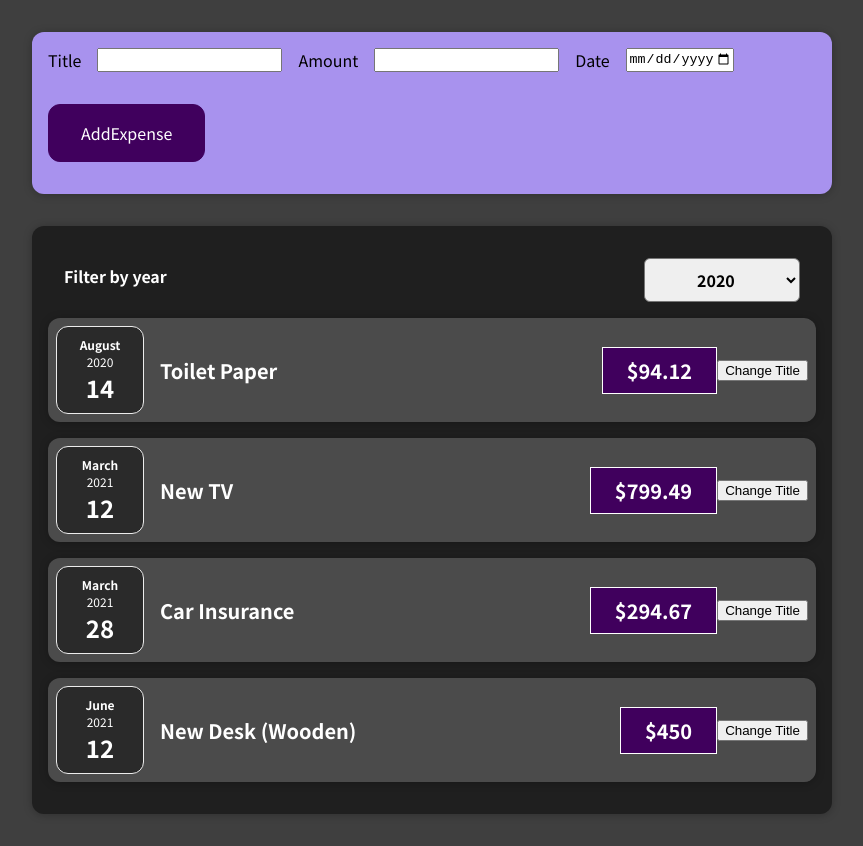
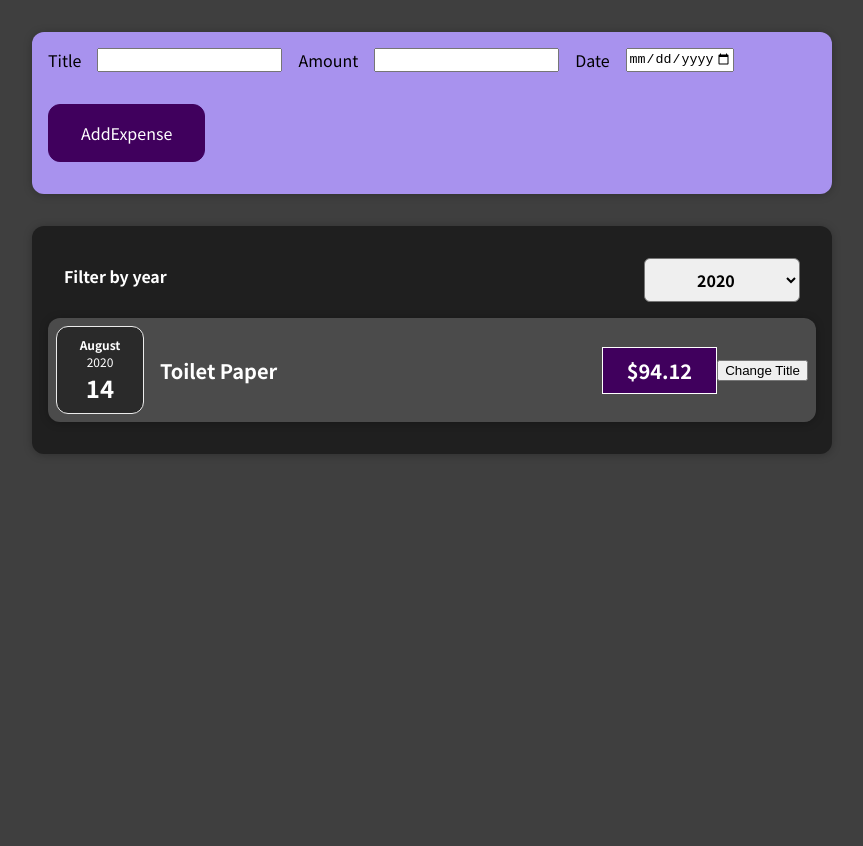
Before and after one commit to ma1379/React_Intro_Activity, a React (Create React App) app in the folder 01-starting-setup/01-starting-setup/: page / in a window 1280 px wide. Shown: the whole page, without its empty margins (208-1071 px from the left). After the commit the page ends 800 px from the top, so only its background shows below. Built offline with nearby package versions, Linux system fonts and the light colour scheme.

Commit message:
Added Expense Filter

```diff
--- a/01-starting-setup/01-starting-setup/src/App.js
+++ b/01-starting-setup/01-starting-setup/src/App.js
@@ -1,8 +1,7 @@
-import React from "react";
+import React, {useState} from "react";
 import Expenses from "./components/Expenses";
 import NewExpense from "./components/NewExpense/NewExpense";
-function App() {
-  const expenses = [
+const InitialExpenses = [
   {
     id: 'e1',
     title: 'Toilet Paper',
@@ -23,9 +22,18 @@ function App() {
     date: new Date(2021, 5, 12),
   },
 ];
+function App() {
+  const [expenses, setExpenses] = useState(InitialExpenses);
+  function addExpenseHandler(expense){
+    setExpenses((prevExpenses) => {
+      return [...prevExpenses, expense];
+  });
+}
+
+
 return(
     <div>
-      <NewExpense></NewExpense>
+      <NewExpense onAddExpense={addExpenseHandler}></NewExpense>
       <Expenses items={expenses}></Expenses>
     </div>
 );
--- a/01-starting-setup/01-starting-setup/src/components/Expenses.js
+++ b/01-starting-setup/01-starting-setup/src/components/Expenses.js
@@ -9,13 +9,20 @@ function Expenses(props) {
     function filterChangeHandler(selectedYear){
        setFilteredYear(selectedYear);
     }
+    const filteredExpenses = props.items.filter(expenses =>{
+        return expenses.date.getFullYear().toString() === filteredYear;
+      });
     return (
      <Card className="expenses">
         <ExpenseFilter selected={filteredYear} onFilterChange={filterChangeHandler}></ExpenseFilter>
-        <ExpenseItem title={props.items[0].title} amount={props.items[0].amount} date={props.items[0].date}></ExpenseItem>
-        <ExpenseItem title={props.items[1].title} amount={props.items[1].amount} date={props.items[1].date}></ExpenseItem>
-        <ExpenseItem title={props.items[2].title} amount={props.items[2].amount} date={props.items[2].date}></ExpenseItem>
-        <ExpenseItem title={props.items[3].title} amount={props.items[3].amount} date={props.items[3].date}></ExpenseItem>
+        {filteredExpenses.map((expensesElement) => (
+        <ExpenseItem
+          key={expensesElement.id}
+          title={expensesElement.title}
+          amount={expensesElement.amount}
+          date={expensesElement.date}
+        ></ExpenseItem>
+      ))}
 
      </Card>
     );
```
Also changed, not shown: 1 other file (tests, documents, lock files or other folders). Lines whose indentation alone changed are shown as unchanged.
